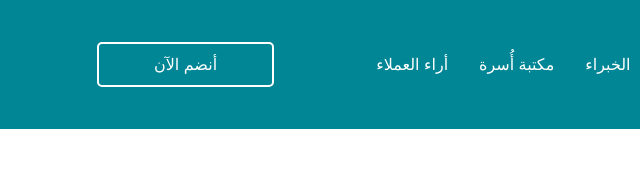
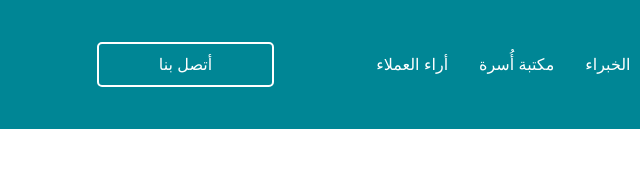
Before and after one commit to Nour-ibrahem30/-, a website: page index.html in a window 1280 px wide. Shown: the top 174 px of the page, 0-640 px from the left. Drawn offline with nearby package versions, Linux system fonts and the light colour scheme; a web font is replaced by a local one.

Commit message:
Edit The Project

```diff
--- a/index.html
+++ b/index.html
@@ -65,7 +65,9 @@
                     </li>
                 </ul>
 
-                <button class="btn join-us">أنضم الآن</button>
+                <button class="btn join-us">
+                    أتصل بنا
+                </button>
             </div>
         </div>
     </nav>
```
